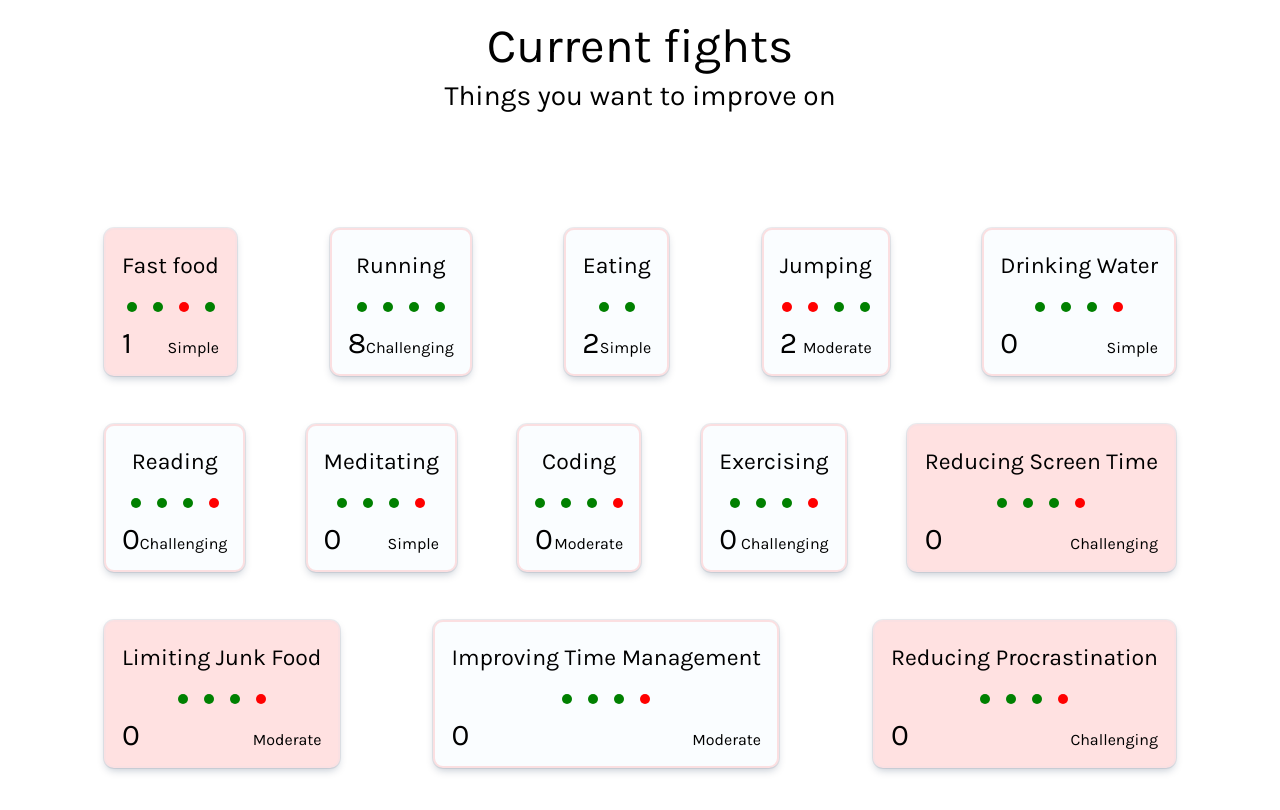
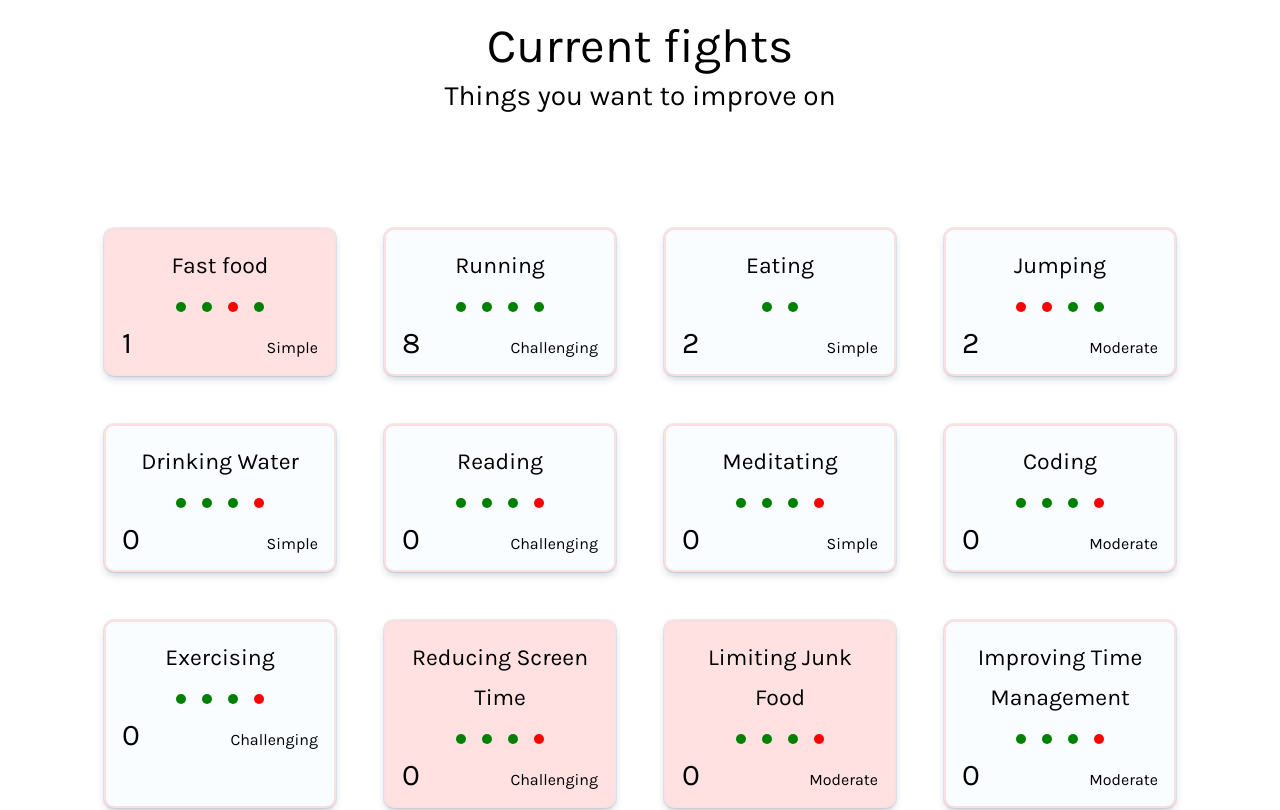
Before and after one commit to 19mario19/AchieveIt-Track-Your-Goals, a SvelteKit app: page / in a window 1280 px wide. Shown: the top 810 px of the page. Built offline with nearby package versions, Linux system fonts and the light colour scheme.

Commit message:
media querry fixed

```diff
--- a/src/routes/+page.svelte
+++ b/src/routes/+page.svelte
@@ -340,8 +340,8 @@
     padding: 3rem;
     margin-top: 4rem;
 
-    display: flex;
-    flex-wrap: wrap;
+    /* display: flex;
+    flex-wrap: wrap; */
 
 
     justify-content: space-between;
@@ -423,13 +423,20 @@
     border-color: #ff00001e;
   }
 
-  @media screen and (max-width: 717px) {
+  @media screen and (max-width: 1000px) {
     .app {
-      grid-template-columns: 1fr;
+      grid-template-columns: repeat(2, 1fr);
       gap: 2rem;
     }
     .card {
         width: 100%;
     }
   }
+  @media screen and (max-width: 717px) {
+    .app {
+      grid-template-columns: 1fr;
+      gap: 2rem;
+    }
+
+  }
 </style>
```
